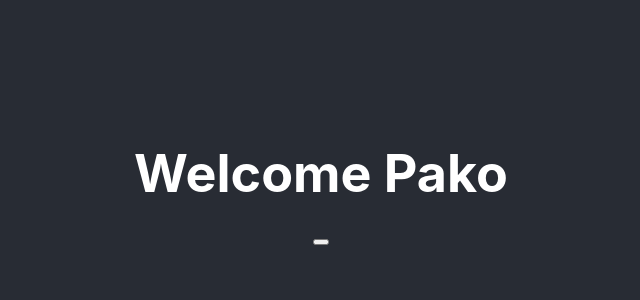
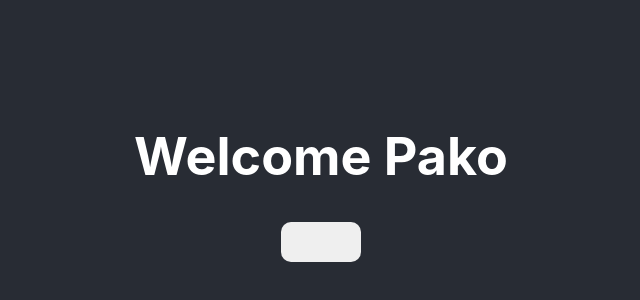
Before and after one commit to NaVindu0315/mern_try_2, a React (Create React App) app in the folder testapp1/: page / in a window 1280 px wide. Shown: the part 224-524 px from the top of the page, without its empty margins (319-959 px from the left). Built offline with nearby package versions, Linux system fonts and the light colour scheme.

Commit message:
added css

```diff
--- a/testapp1/src/App.css
+++ b/testapp1/src/App.css
@@ -18,5 +18,8 @@
 }
 
 .usr-btn{
-
+  font-size: 18px;
+  padding: 20px 40px;
+  border: none;
+  border-radius: 10px;
 }
```
